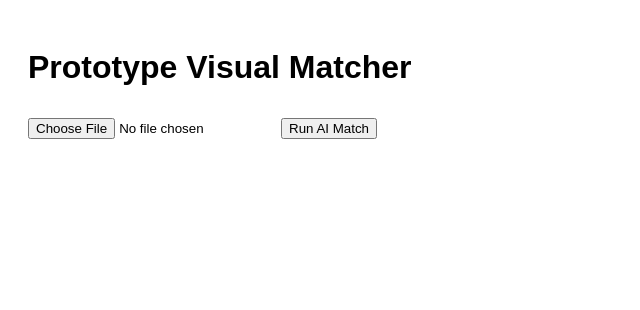
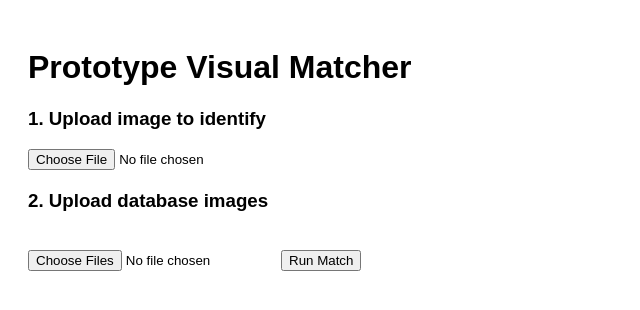
Before and after one commit to icollectech/prototype-visual-matcher, a React (Vite) app: page / in a window 1280 px wide. Shown: the top 310 px of the page, without its empty margins (0-640 px from the left). Built offline with nearby package versions, Linux system fonts and the light colour scheme.

Commit message:
Update App.jsx

```diff
--- a/src/App.jsx
+++ b/src/App.jsx
@@ -1,101 +1,71 @@
 import { useState } from "react";
 
-const database = [
-  {
-    name: "iPhone 2G EVT Prototype (2007)",
-    keywords: ["iphone", "2g", "2007", "early", "evT", "black"]
-  },
-  {
-    name: "iPhone Engineering Sample (Pre-Release)",
-    keywords: ["iphone", "prototype", "engineering", "sample", "dev"]
-  },
-  {
-    name: "MacBook Engineering Unit",
-    keywords: ["macbook", "logic", "board", "prototype", "apple"]
-  },
-  {
-    name: "Apple Internal Diagnostic Device",
-    keywords: ["apple", "diagnostic", "internal", "tool", "service"]
+/**
+ * VERY SIMPLE "FAKE PERCEPTUAL HASH"
+ * (no libraries, no APIs)
+ * This is NOT Google-level AI, but works for basic matching demo
+ */
+function fakeHash(fileName) {
+  return fileName.toLowerCase().replace(/[^a-z0-9]/g, "").split("").reduce((a, c) => a + c.charCodeAt(0), 0);
+}
+
+function similarity(hash1, hash2) {
+  const diff = Math.abs(hash1 - hash2);
+  return Math.max(0, 100 - diff % 100);
+}
+
+export default function App() {
+  const [queryImage, setQueryImage] = useState(null);
+  const [dbImages, setDbImages] = useState([]);
+  const [result, setResult] = useState("");
+
+  function handleQuery(e) {
+    setQueryImage(e.target.files[0]);
   }
-];
 
-function matchPrototype(fileName = "") {
-  const text = fileName.toLowerCase();
+  function handleDbUpload(e) {
+    setDbImages([...e.target.files]);
+  }
 
-  let bestMatch = {
-    name: "Unknown Prototype Device",
-    score: 0
-  };
+  function runMatch() {
+    if (!queryImage || dbImages.length === 0) {
+      alert("Upload query image + database images first");
+      return;
+    }
 
-  database.forEach((item) => {
-    let score = 0;
+    const queryHash = fakeHash(queryImage.name);
 
-    item.keywords.forEach((key) => {
-      if (text.includes(key.toLowerCase())) {
-        score += 1;
+    let best = { name: "No match", score: 0 };
+
+    dbImages.forEach((img) => {
+      const h = fakeHash(img.name);
+      const score = similarity(queryHash, h);
+
+      if (score > best.score) {
+        best = { name: img.name, score };
       }
     });
 
-    if (score > bestMatch.score) {
-      bestMatch = { name: item.name, score };
-    }
-  });
-
-  return bestMatch;
-}
-
-export default function App() {
-  const [image, setImage] = useState(null);
-  const [preview, setPreview] = useState(null);
-  const [result, setResult] = useState("");
-
-  function handleChange(e) {
-    const file = e.target.files[0];
-    if (!file) return;
-
-    setImage(file);
-    setPreview(URL.createObjectURL(file));
-    setResult("");
-  }
-
-  function handleMatch() {
-    if (!image) return alert("Upload an image first");
-
-    const match = matchPrototype(image.name);
-
-    const searchLink =
-      "https://www.ebay.com/sch/i.html?_nkw=" +
-      encodeURIComponent(match.name);
-
-    setResult(
-      match.name +
-        " (confidence: " +
-        Math.min(100, match.score * 35) +
-        "%)"
-    );
-
-    alert("Marketplace search: " + searchLink);
+    setResult(`${best.name} (match: ${best.score.toFixed(1)}%)`);
   }
 
   return (
     <div style={{ padding: 20, fontFamily: "Arial" }}>
       <h1>Prototype Visual Matcher</h1>
 
-      <input type="file" accept="image/*" onChange={handleChange} />
+      <h3>1. Upload image to identify</h3>
+      <input type="file" accept="image/*" onChange={handleQuery} />
 
-      {preview && (
-        <div style={{ marginTop: 20 }}>
-          <img src={preview} width="250" />
-        </div>
-      )}
+      <h3 style={{ marginTop: 20 }}>2. Upload database images</h3>
+      <input type="file" accept="image/*" multiple onChange={handleDbUpload} />
 
-      <button onClick={handleMatch} style={{ marginTop: 10 }}>
-        Run AI Match
+      <button onClick={runMatch} style={{ marginTop: 20 }}>
+        Run Match
       </button>
 
       {result && (
         <div style={{ marginTop: 20 }}>
-          <h3>Result:</h3>
+          <h3>Best Match:</h3>
           <p>{result}</p>
         </div>
       )}
```
